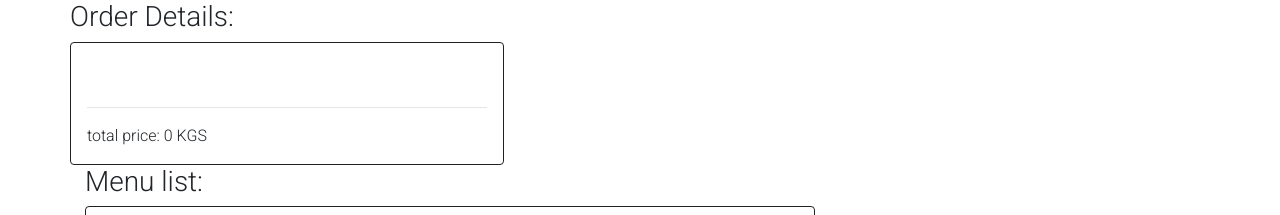
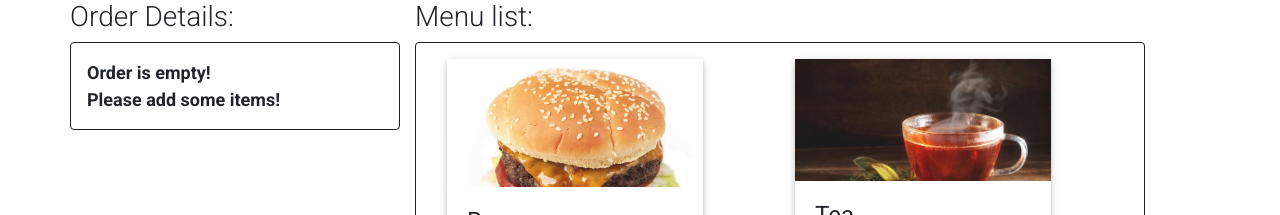
Before and after one commit to iarty/exam-7, a React (Create React App) app: page / in a window 1280 px wide. Shown: the top 215 px of the page. Built offline with nearby package versions, Linux system fonts and the light colour scheme.

Commit message:
#4 - Добавил Общую стоимость

```diff
--- a/src/App.js
+++ b/src/App.js
@@ -19,7 +19,6 @@ const menuItemsArr = [
 export default class App extends Component {
   state = {
     toOrderList: [],
-    totalPrice: null
   }
 
   addToOrderList = (index) => {
@@ -33,14 +32,19 @@ export default class App extends Component {
       this.setState({ toOrderList })
     }
   }
-  totalPrice = () => {
 
+  removeItem = (name) => {
+    const toOrderList = this.state.toOrderList;
+    const index = toOrderList.findIndex(el => el.name === name)
+    toOrderList.splice(index, 1);
+    this.setState({ toOrderList })
   }
+
   render() {
     return (
       <div className="container" >
         <div className="row">
-          <OrderList DataItem={this.state.toOrderList} />
+          <OrderList removeItem={this.removeItem} DataItem={this.state.toOrderList} />
           <Menu MenuItemsArr={menuItemsArr} addToOrderList={this.addToOrderList} />
         </div>
       </div>
--- a/src/components/orderList/orderListItem/orderlistitem.js
+++ b/src/components/orderList/orderListItem/orderlistitem.js
@@ -4,8 +4,7 @@ import { MDBCloseIcon } from "mdbreact"
 
 
 
-export default function orderlistitem({ DataItem }) {
-  // console.log(DataItem)
+export default function orderlistitem({ DataItem, removeItem }) {
   return (
     <MDBListGroupItem color="warning d-flex justify-content-between">
       <div>
@@ -13,7 +12,7 @@ export default function orderlistitem({ DataItem }) {
       </div>
       <div>
         <span>{DataItem.price * DataItem.value}</span>&nbsp;&nbsp;
-        <MDBCloseIcon />
+        <MDBCloseIcon onClick={() => removeItem(DataItem.name)} />
       </div>
     </MDBListGroupItem>
   )
--- a/src/components/orderList/orderlist.js
+++ b/src/components/orderList/orderlist.js
@@ -3,7 +3,7 @@ import OrderListItem from './orderListItem/orderlistitem';
 import { MDBListGroup } from "mdbreact";
 
 
-export default function orderlist({ DataItem }) {
+export default function orderlist({ DataItem, removeItem }) {
   let totalPrice = 0;
   DataItem.forEach(element => {
     totalPrice += element.price * element.value
@@ -13,12 +13,14 @@ export default function orderlist({ DataItem }) {
       <div>
         <h3>Order Details:</h3>
       </div>
-      <div className="border border-dark rounded p-3">
-        <MDBListGroup className="my-4 mx-4" style={{ width: "22rem" }}>
-          {DataItem.map((el, i) => <OrderListItem key={i} DataItem={el} />)}
-        </MDBListGroup>
-        <hr />
-        <span>total price: {totalPrice} KGS</span>
+      <div className="border border-dark rounded p-3" style={{width:330}}>
+        {!DataItem.length ? <span style={{ fontSize: 18, fontWeight: 'bold' }}>Order is empty!<br />
+          Please add some items!</span> :
+          [<MDBListGroup key='k1' className="my-4 mx-4" style={{ width: "22rem" }}>
+            {DataItem.map((el, i) => <OrderListItem key={i} removeItem={removeItem} DataItem={el} />)}
+          </MDBListGroup>,
+          <hr key='k2' />,
+          <span key='k3'>Total price: {totalPrice} KGS</span>]}
       </div>
     </div>
   )
```
